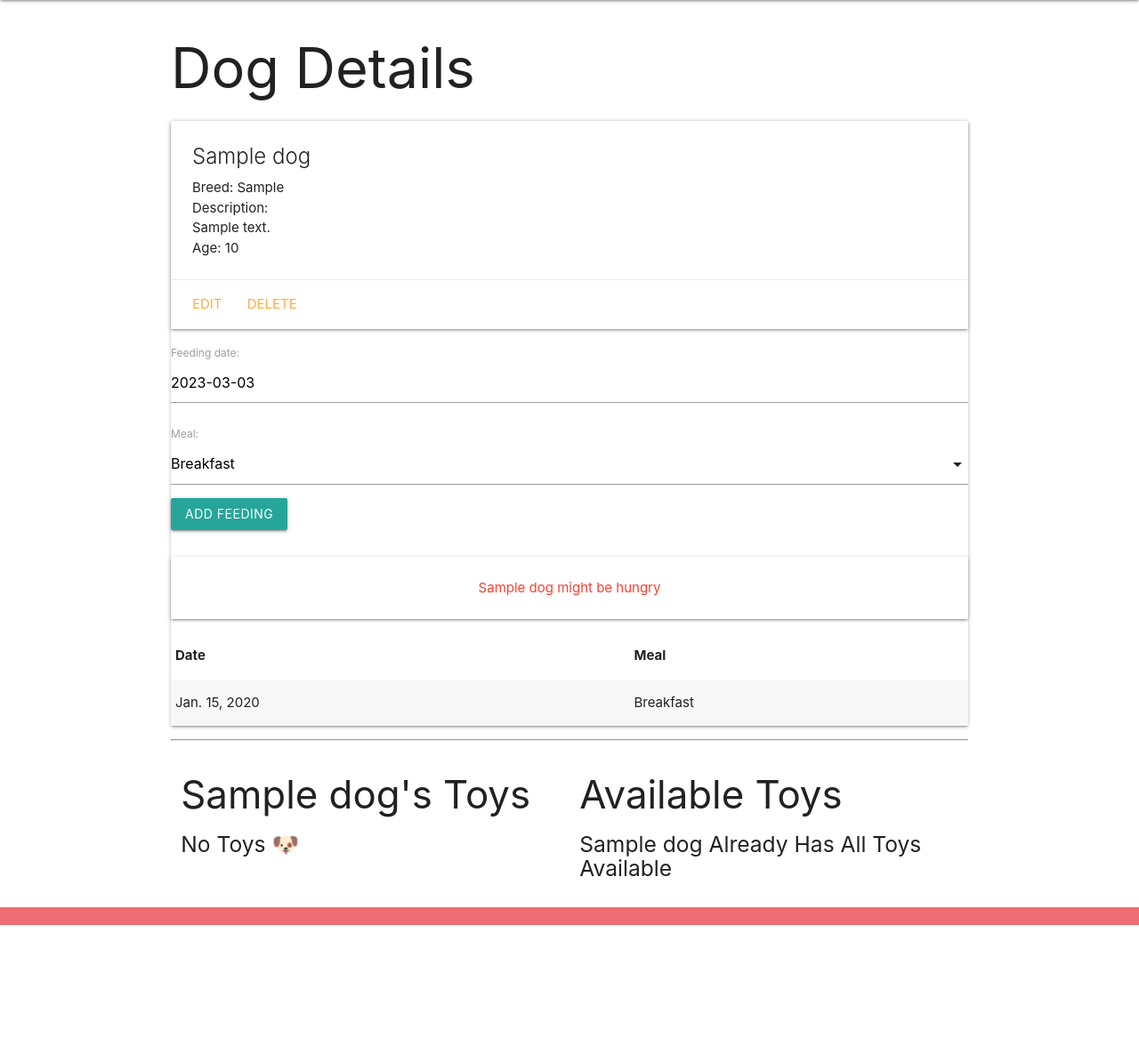
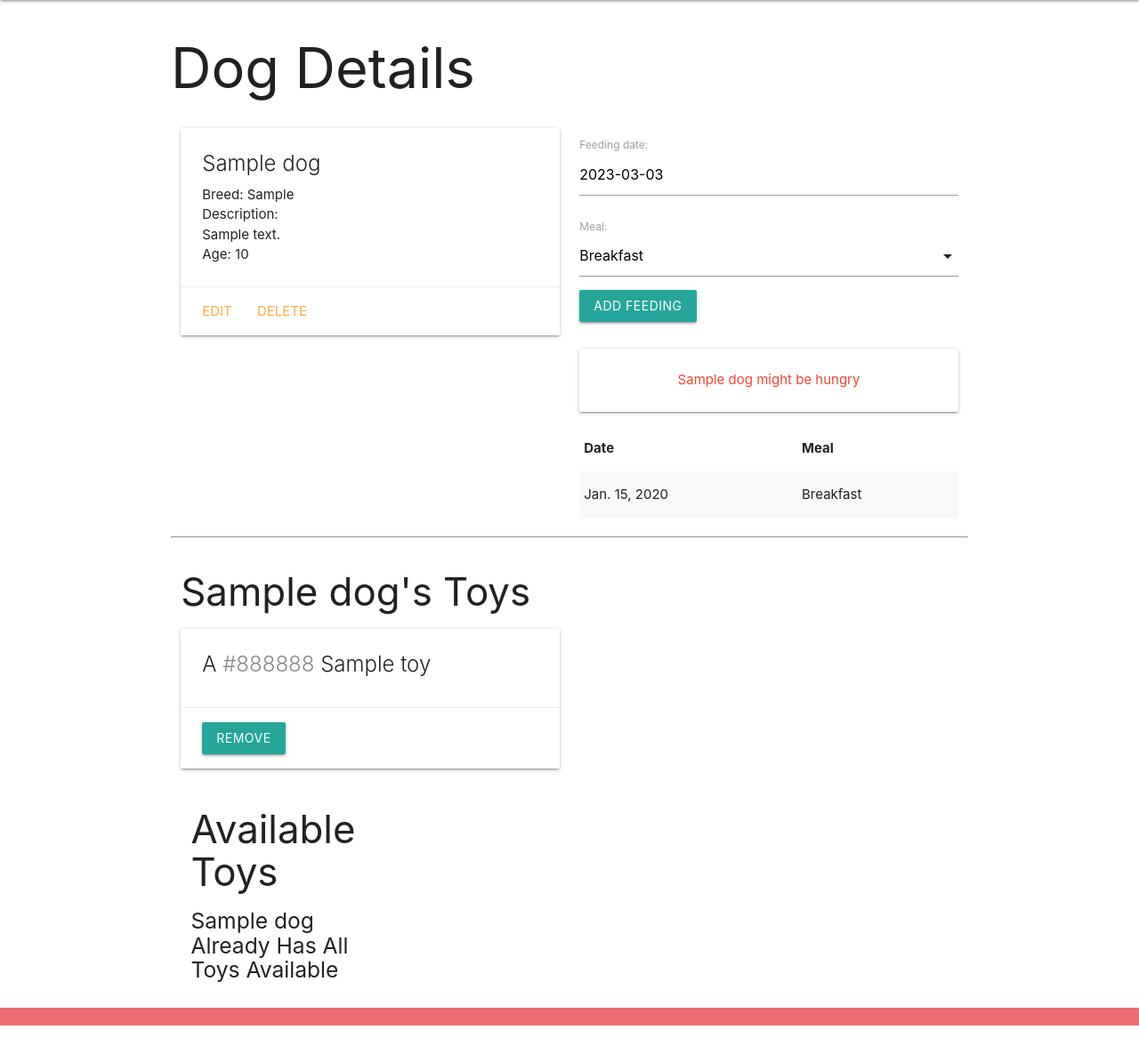
Before and after one commit to Sandyfromnyc/dogcollector, a Django app: page /dogs/1/ in a window 1280 px wide. Shown: the part 64-1240 px from the top of the page at 89% size. Before the commit the page ends 1104 px from the top, so only its background shows below. Run offline with Django 4.2, Linux system fonts and the light colour scheme; tables that the repository leaves empty hold one stand-in row (values such as "Sample post").

Commit message:
corrected detail html

```diff
--- a/main_app/templates/base.html
+++ b/main_app/templates/base.html
@@ -30,11 +30,11 @@
         </nav>
     </header>
     <main class="container">
-      {% block content %}
-      {% endblock %}
+        {% block content %}
+        {% endblock %}
     </main>
     <footer class="page-footer">
-      <div class="right">All Rights Reserved, &copy; 2023 Dog Collector &nbsp;</div>
+        <div class="right">All Rights Reserved, &copy; 2023 Dog Collector &nbsp;</div>
     </footer>
 </body>
 </html>
--- a/main_app/templates/dogs/detail.html
+++ b/main_app/templates/dogs/detail.html
@@ -3,7 +3,7 @@
 
 <h1>Dog Details</h1>
 
-<div class="card">
+<div class="row">
   <div class="col s6">
     <div class="card">
       <div class="card-content">
@@ -24,8 +24,8 @@
   </div>
   <div class="col s6">
     <form action="{% url 'add_feeding' dog.id %}" method="POST">
-    {% csrf_token %}
-    {{ feeding_form.as_p }}
+      {% csrf_token %}
+      {{ feeding_form.as_p }}
       <input type="submit" class="btn" value="Add Feeding">
     </form>
     <br>
@@ -54,7 +54,7 @@
 <div class="row">
   <div class="col s6">
     <h3>{{ dog.name }}'s Toys</h3>
-    {% if dof.toys.count %}
+    {% if dog.toys.count %}
       {% for toy in dog.toys.all %}
         <div class="card">
           <div class="card-content">
@@ -63,7 +63,7 @@
             </span>
           </div>
         <div class="card-action">
-          <form action="{% url 'unassoc_toy' cat.id toy.id %}" method="POST">
+          <form action="{% url 'unassoc_toy' dog.id toy.id %}" method="POST">
             {% csrf_token %}
             <button type="submit" class="btn">Remove</button>
           </form>
--- a/main_app/templates/main_app/dog_form.html
+++ b/main_app/templates/main_app/dog_form.html
@@ -7,6 +7,8 @@
 {% else %}
   <h1>Add Dog</h1>
 {% endif %}
+
+
 <!-- Leaving the action empty makes the form post to the same url used to display it -->
 <form action="" method="POST">
   <!-- Django requires the following for security purposes -->
@@ -17,4 +19,5 @@
   </table>
   <input type="submit" value="Submit!" class="btn">
 </form>
+
 {% endblock %}
```
Also changed, not shown: main_app/templates/dogs/index.html (indentation only). Lines whose indentation alone changed are shown as unchanged.
